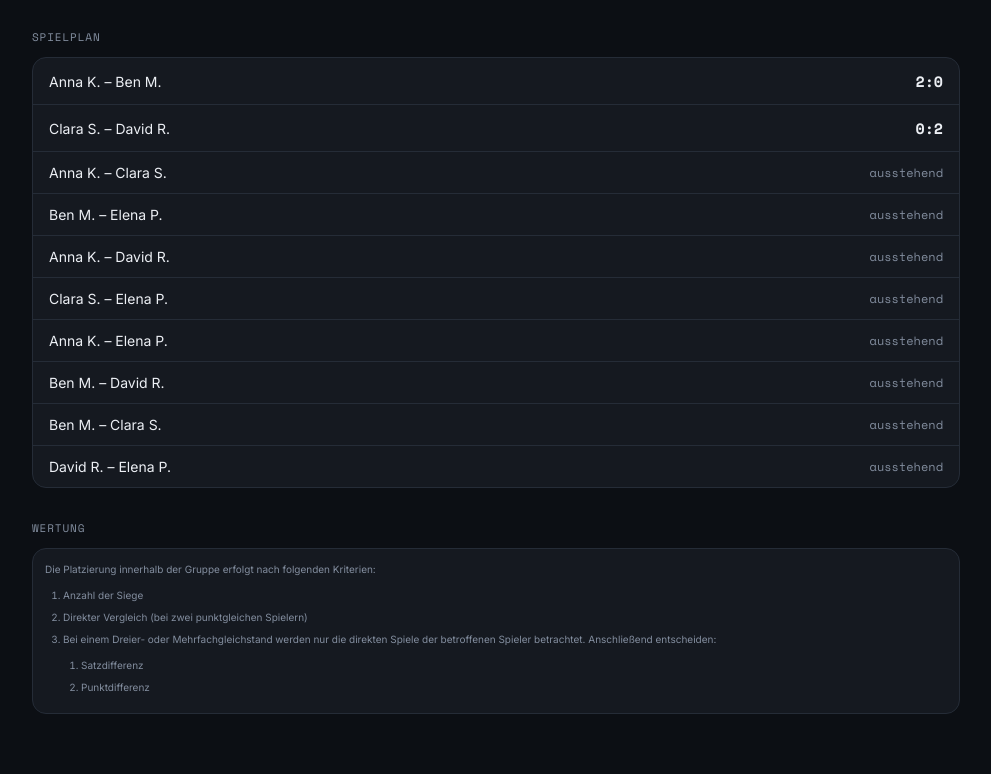
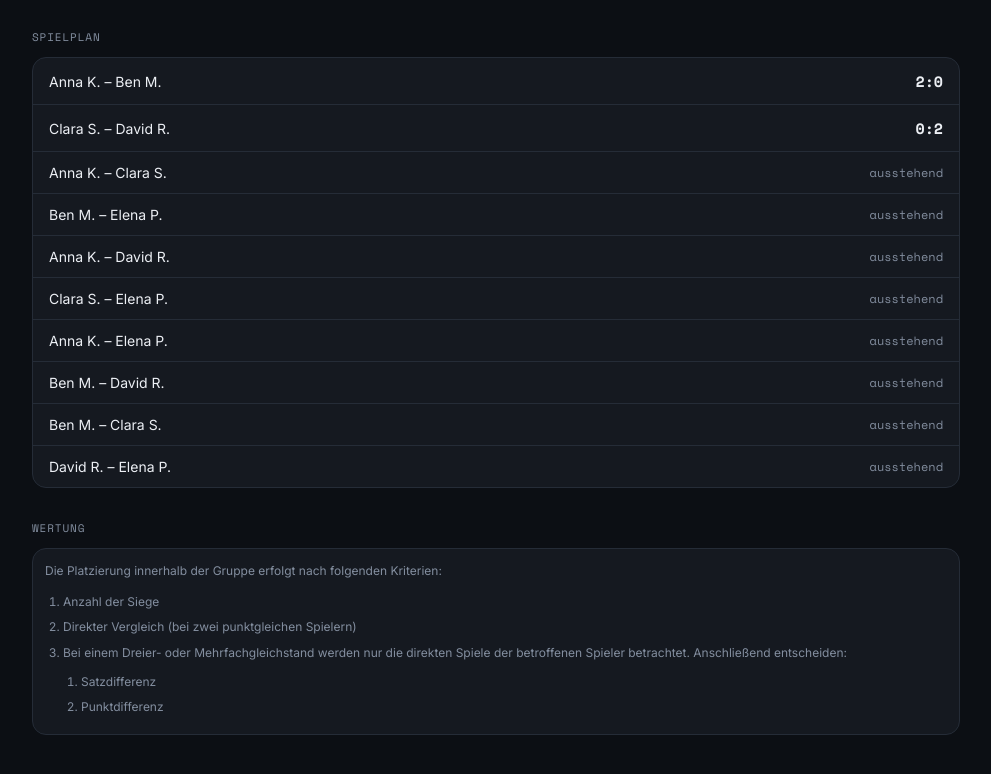
Before and after one commit to TobiaGronert/Bohnenbachcup, a plain HTML site: page src/gruppe.html in a window 1280 px wide. Shown: the part 356-1130 px from the top of the page, without its empty margins (144-1135 px from the left). Drawn offline with nearby package versions, Linux system fonts and the light colour scheme.

Commit message:
Update Match X

```diff
--- a/src/style.css
+++ b/src/style.css
@@ -324,7 +324,7 @@ main.wrap {
     border: 1px solid var(--border);
     border-radius: var(--radius);
     padding: 12px;
-    font-size: 10px;
+    font-size: 12px;
     color: var(--text-muted);
     line-height: 1.6;
 }
```
